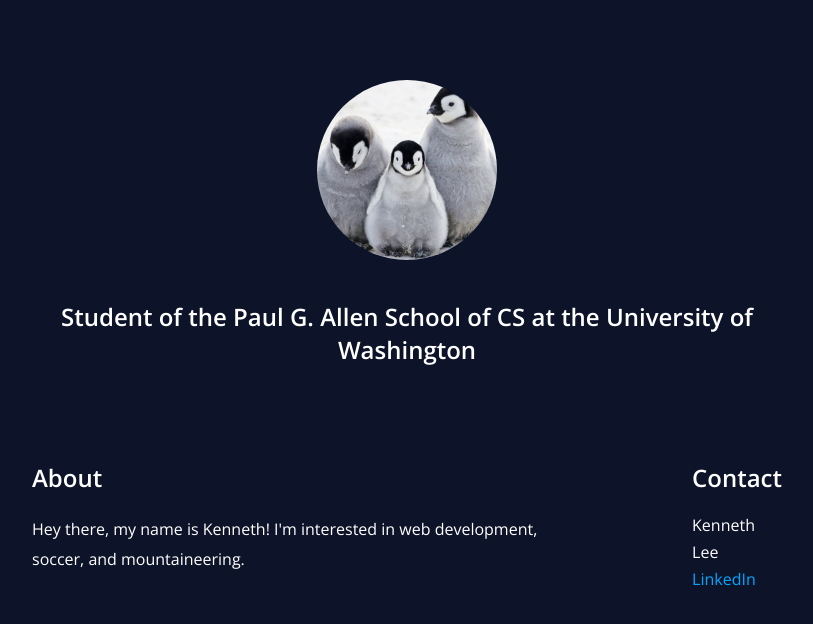
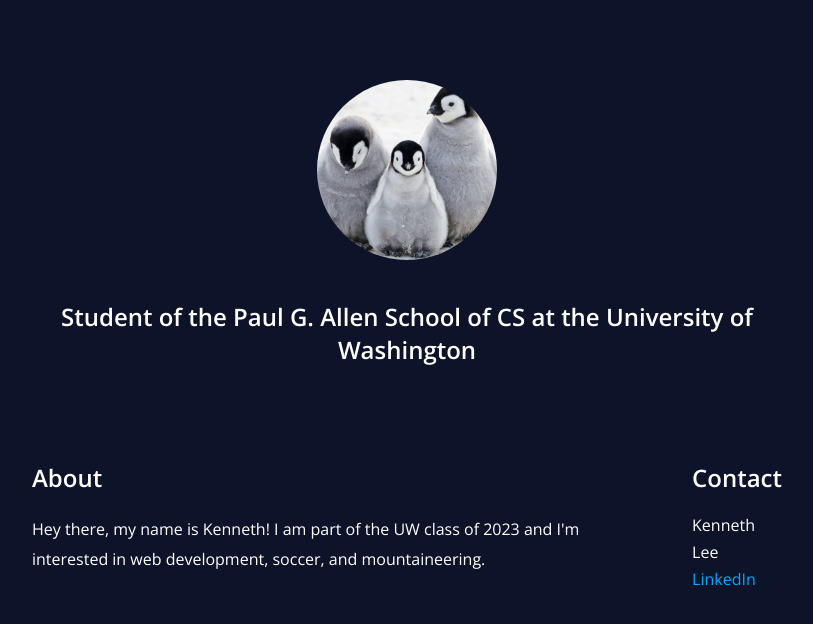
Before and after one commit to kennethlee33/portfolio, a plain HTML site: page index.html in a window 1280 px wide. Shown: the whole page, without its empty margins (233-1046 px from the left). Drawn offline with nearby package versions, Linux system fonts and the light colour scheme.

Commit message:
Update index.html

```diff
--- a/index.html
+++ b/index.html
@@ -16,7 +16,7 @@
         <div class="about">
           <h2>About</h2>
           <p>
-            Hey there, my name is Kenneth! I'm interested in web development,
+            Hey there, my name is Kenneth! I am part of the UW class of 2023 and I'm interested in web development,
             soccer, and mountaineering.
           </p>
         </div>
```
